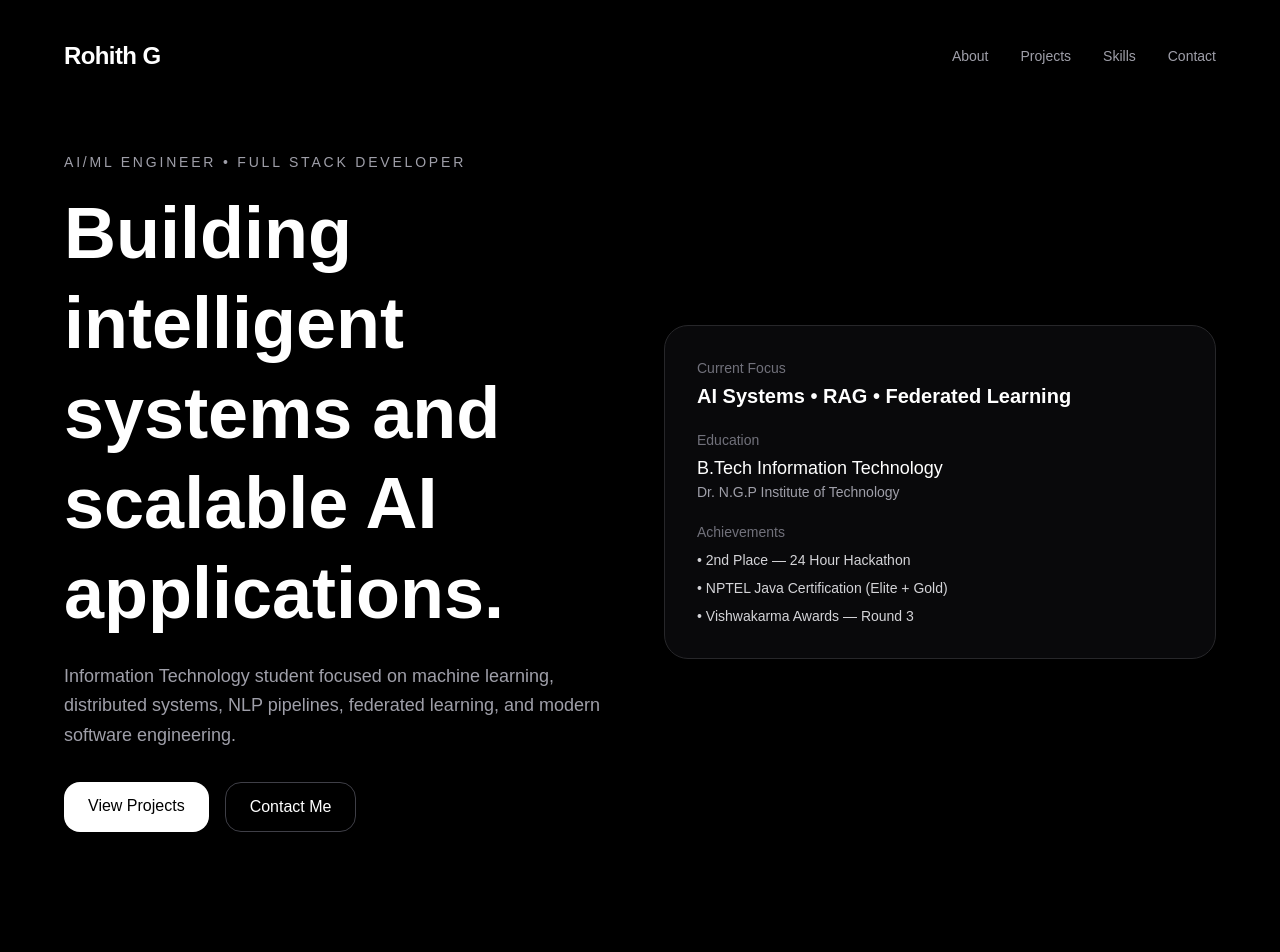
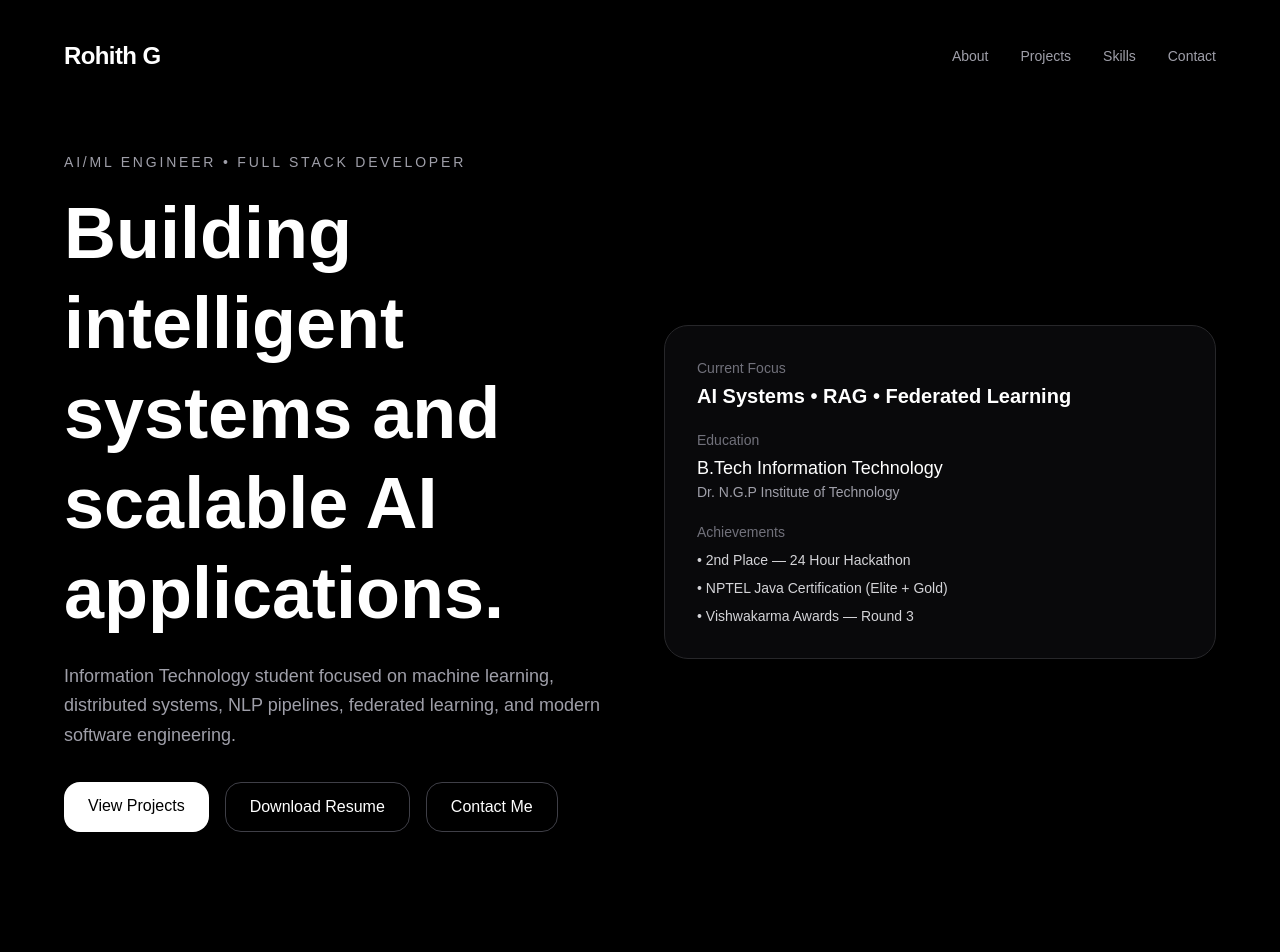
Before and after one commit to rgm-2006/portfolio, a Next.js app: page / in a window 1280 px wide. Shown: the top 952 px of the page. Built offline with nearby package versions, Linux system fonts and the light colour scheme.

Commit message:
added full resume button update

```diff
--- a/app/page.tsx
+++ b/app/page.tsx
@@ -87,6 +87,14 @@ export default function Portfolio() {
                 className="px-6 py-3 rounded-2xl bg-white text-black font-medium hover:scale-105 transition"
               >
                 View Projects
+              </a>
+
+              <a
+                href="/resume.pdf"
+                download
+                className="px-6 py-3 rounded-2xl border border-zinc-700 hover:border-white transition"
+              >
+                Download Resume
               </a>
 
               <a
```
